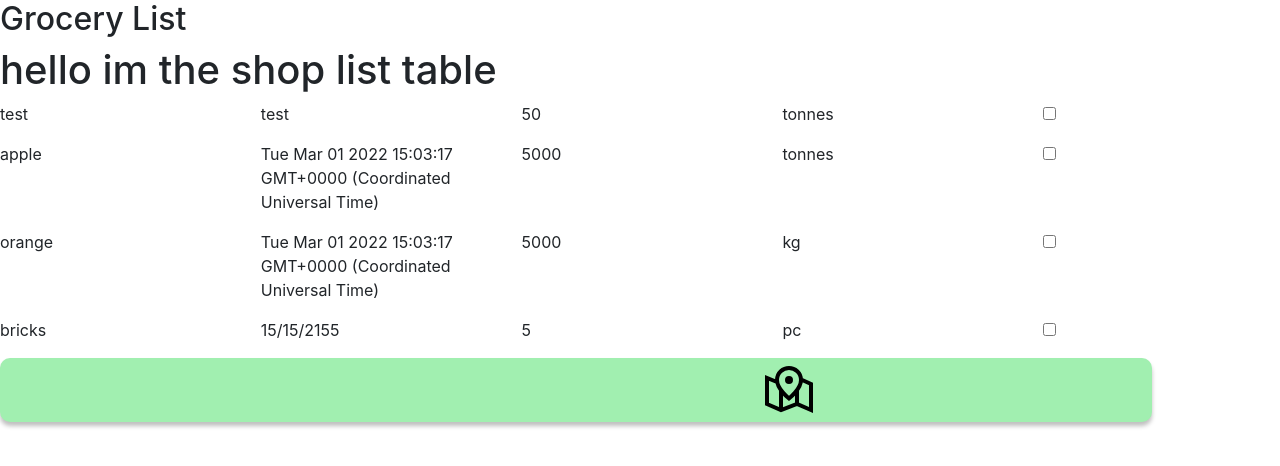
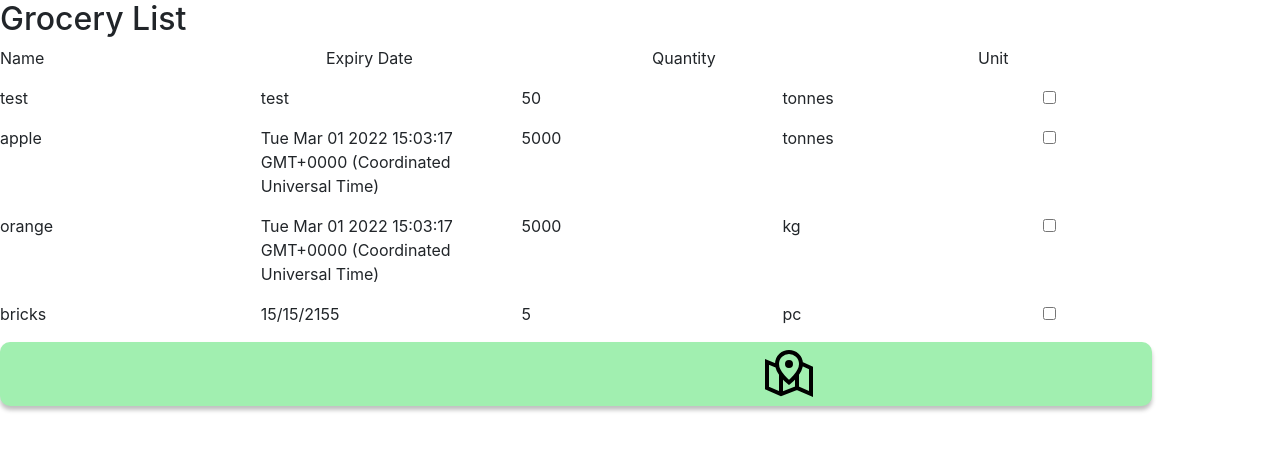
Before and after one commit to Syn891/wastenot-wantnot-fe, a Next.js app: page /shoppinglist in a window 1280 px wide. Shown: the top 466 px of the page. Built offline with nearby package versions, Linux system fonts and the light colour scheme.

Commit message:
1420 progress

```diff
--- /dev/null
+++ b/components/FoodCategoryRow/index.js
@@ -0,0 +1,21 @@
+import { Row, Col } from "react-bootstrap";
+function FoodCategoryRow() {
+  return (
+    <Row>
+      <Col>
+        <p>Name</p>
+      </Col>
+      <Col>
+        <p>Expiry Date</p>
+      </Col>
+      <Col>
+        <p>Quantity</p>
+      </Col>
+      <Col>
+        <p>Unit</p>
+      </Col>
+    </Row>
+  );
+}
+
+export default FoodCategoryRow;
--- a/components/ShoppingListTable/index.js
+++ b/components/ShoppingListTable/index.js
@@ -1,11 +1,11 @@
-// import {con}
 import React, { useState } from "react";
 import FoodListItem from "../FoodListItem";
+import FoodCategoryRow from "../FoodCategoryRow";
 
 function ShoppingListTable() {
   return (
     <div>
-      <h1>hello im the shop list table</h1>
+      <FoodCategoryRow />
       <FoodListItem
         name={"test"}
         expDate={"test"}
```
